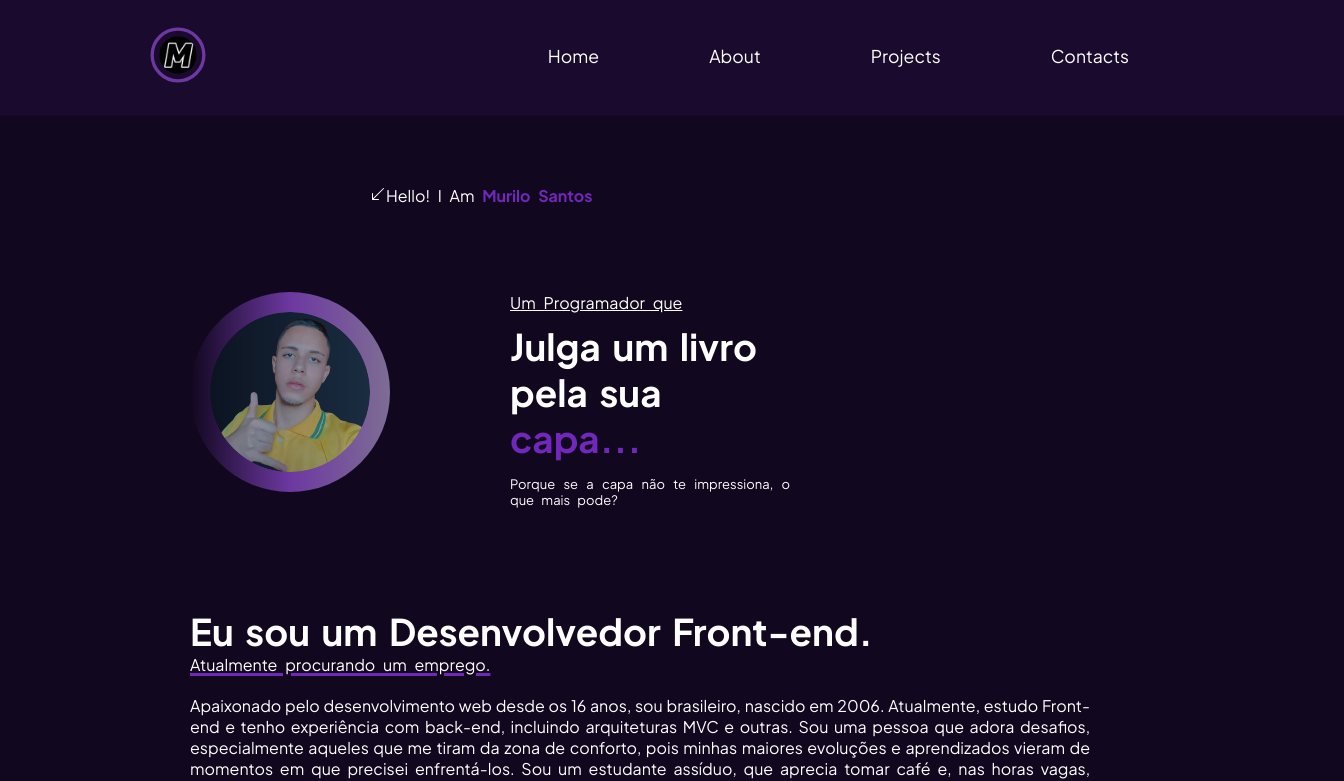
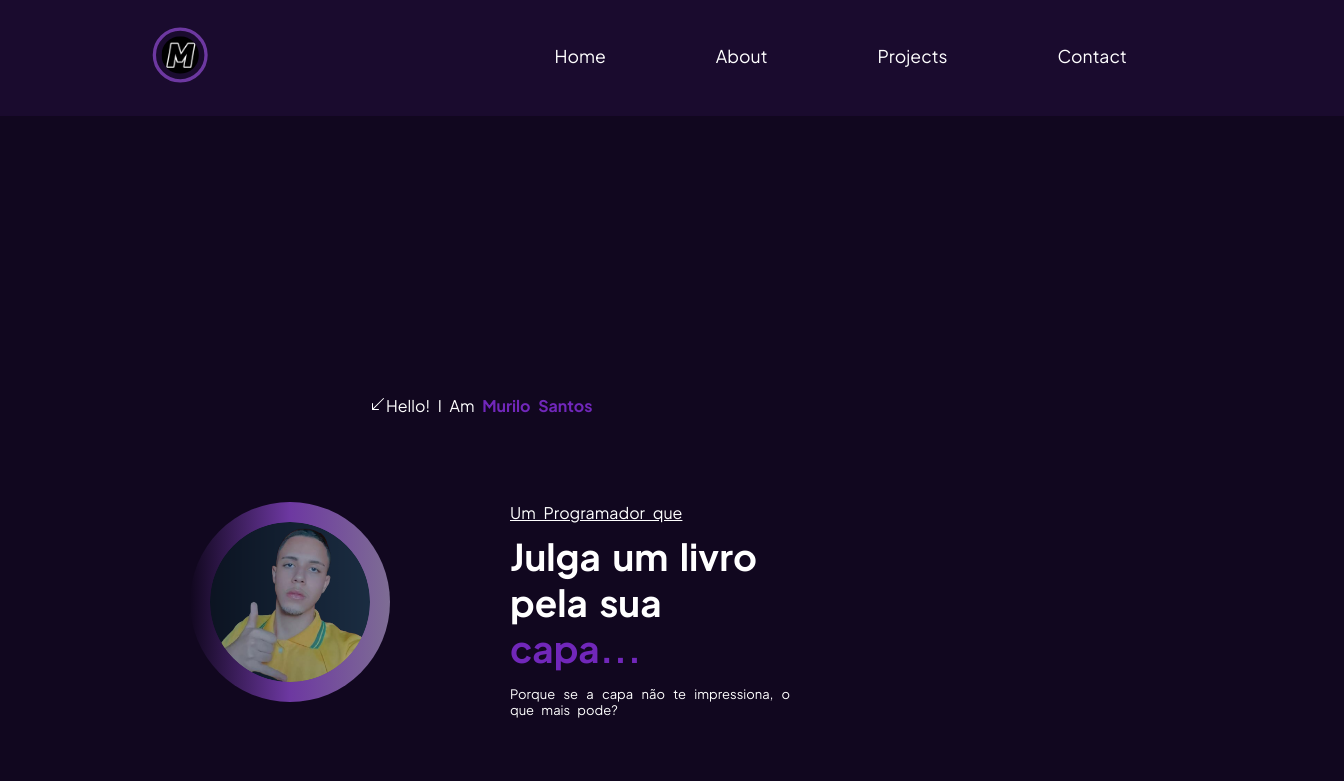
Before and after one commit to murilosantosb/Portfolio-web, a React (Vite) app in the folder my-portfolio/: page / in a window 1280 px wide. Shown: the top 781 px of the page, 1344 px wide, since content can reach past the window. Built offline with nearby package versions, Linux system fonts and the light colour scheme.

Commit message:
NavBar finalizada com sucesso

```diff
--- a/my-portfolio/package.json
+++ b/my-portfolio/package.json
@@ -20,6 +20,7 @@
   "devDependencies": {
     "@types/react": "^18.3.3",
     "@types/react-dom": "^18.3.0",
+    "@types/react-scroll": "^1.8.10",
     "@typescript-eslint/eslint-plugin": "^7.15.0",
     "@typescript-eslint/parser": "^7.15.0",
     "@vitejs/plugin-react": "^4.3.1",
--- a/my-portfolio/src/App.tsx
+++ b/my-portfolio/src/App.tsx
@@ -15,10 +15,12 @@ const Container = styled.main`
   justify-content: center;
   gap: 150px;
   padding: 20px 30px;
+  margin-top: 25%;
 
   @media (min-width: 1300px) {
       width: 70%;
       margin: 0 auto;
+      margin-top: 5%;
   }
 `
 
--- a/my-portfolio/src/components/Footer.tsx
+++ b/my-portfolio/src/components/Footer.tsx
@@ -31,7 +31,7 @@ const FooterContainer = styled.footer`
 
 const Footer: React.FC = () => {
   return (
-    <FooterContainer id='contacts'>
+    <FooterContainer id='contact'>
       <h1>Contato</h1>
 
       <p>
--- a/my-portfolio/src/components/Home.tsx
+++ b/my-portfolio/src/components/Home.tsx
@@ -5,7 +5,7 @@ import { HomeContainer } from './UI/Home.style';
 
 const Home = () => {
   return (
-    <HomeContainer>
+    <HomeContainer id='home'>
         <p className='p'><BsArrowDownLeft/>Hello! I Am <strong>Murilo Santos</strong></p>
         <section>
             <img src={photo} alt="Foto do criador do site" />
--- a/my-portfolio/src/components/MySkills.tsx
+++ b/my-portfolio/src/components/MySkills.tsx
@@ -5,7 +5,7 @@ import { SkillsContainer, Skills } from './UI/MySkils.style'
 
 const MySkills = () => {
   return (
-    <SkillsContainer>
+    <SkillsContainer id='about'>
         <span>
             <h1>Tecnologias que Domino:</h1>
             <p>Ferramentas e Linguagens que Uso no Meu Dia a Dia</p>
--- a/my-portfolio/src/components/NavBar.tsx
+++ b/my-portfolio/src/components/NavBar.tsx
@@ -1,16 +1,33 @@
 import React from 'react'
 import logo from "../assets/logo.jpg"
 import { Nav } from './UI/NavBar.styled'
+import { Link } from "react-scroll"
 
 const NavBar: React.FC = () => {
   return (
     <Nav>
             <img src={logo} alt="Logo do site" />
             <ul>
-                <li><a href="#home">Home</a></li>
-                <li>About</li>
-                <li>Projects</li>
-                <li><a href="#contacts">Contacts</a></li>
+                <li>
+                  <Link to='home' smooth={true} duration={1800} offset={-120}>
+                      Home
+                  </Link>
+                </li>
+                <li>
+                  <Link to='about' smooth={true} duration={1800} offset={-120}>
+                      About
+                  </Link>
+                </li>
+                <li>
+                  <Link to='projects' smooth={true} duration={1800} offset={-120}>
+                      Projects
+                  </Link>
+                </li>
+                <li>
+                  <Link to='contact' smooth={true} duration={1800} offset={-120}>
+                      Contact
+                  </Link>
+                </li>
             </ul>
     </Nav>
   )
--- a/my-portfolio/src/components/ProjectGallery.tsx
+++ b/my-portfolio/src/components/ProjectGallery.tsx
@@ -5,7 +5,7 @@ import { ProjectGalleryContainer } from './UI/ProjectGallery.styles'
 
 const ProjectGallery: React.FC = () => {
   return (
-    <ProjectGalleryContainer>
+    <ProjectGalleryContainer id='projects'>
         <Project
             title='React-Food'
             contents='ReactFood é um clone do iFood. Utilizando a arquitetura MVC,
--- a/my-portfolio/src/components/UI/NavBar.styled.tsx
+++ b/my-portfolio/src/components/UI/NavBar.styled.tsx
@@ -2,18 +2,18 @@ import styled from "styled-components";
 
 
 export const Nav = styled.nav`
-    html {
-        scroll-behavior: smooth;
-    }
-
     background-color: var(--bg-secondary);
     padding: 30px 40px;
-    /* width: 100%; */
+    width: 100%;
     display: flex;
     justify-content: space-between;
     align-items: center;
     flex-wrap: wrap;
     transition: all 0.5s ease-in-out;
+
+    position: fixed;
+    top: 0%;
+    z-index: 1;
 
     > img {
         width: 50px;
@@ -28,6 +28,10 @@ export const Nav = styled.nav`
         list-style-type: none;
     }
 
+    a {
+        cursor: pointer;
+    }
+
     @media(min-width:700px) {
         display: flex;
         justify-content: space-around;
```
Also changed, not shown: 1 other file (tests, documents, lock files or other folders).
